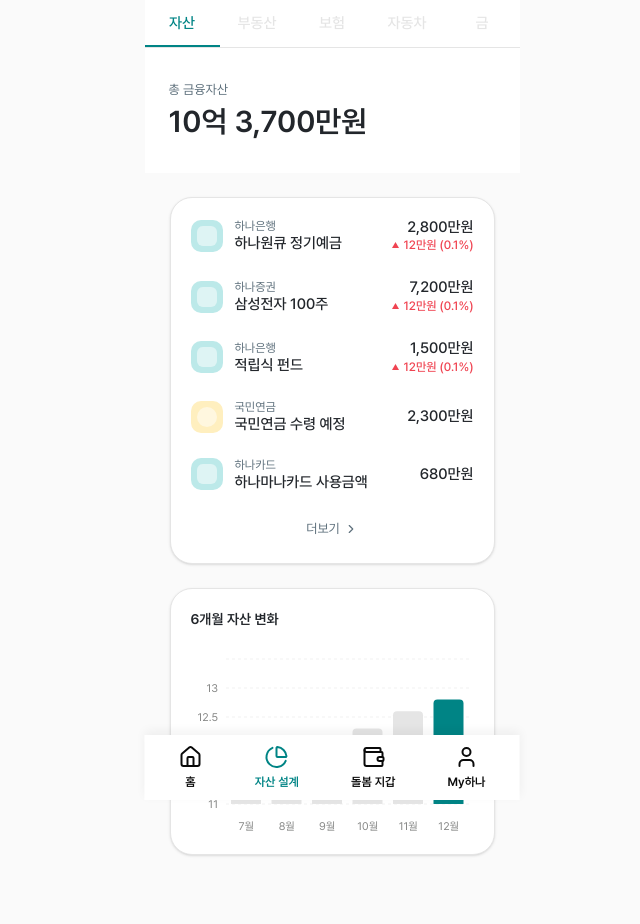
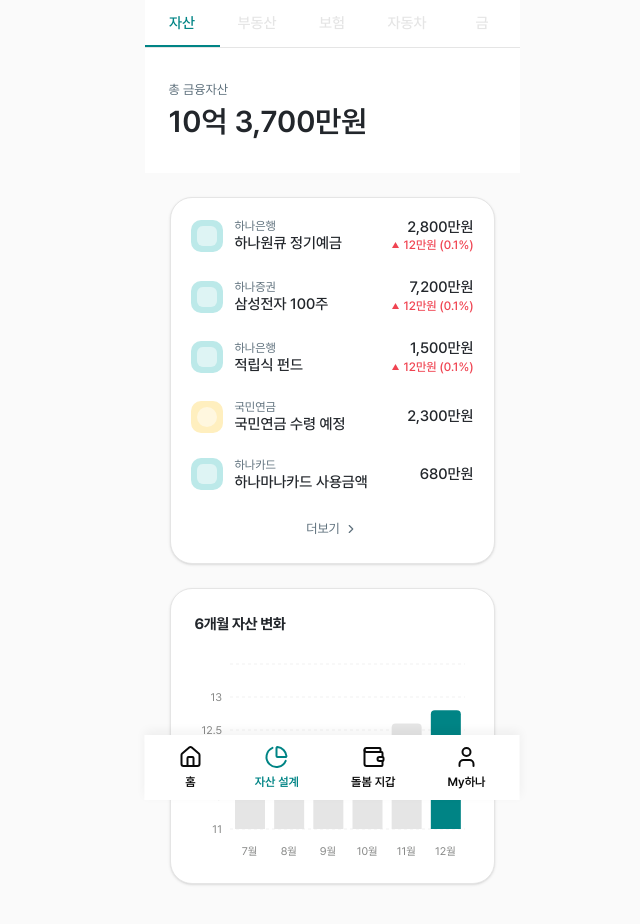
Before and after one commit to HanaroCare/hanaro-care-main, a Next.js app in the folder client/: page /asset in a window 1280 px wide. Shown: the top 924 px of the page, without its empty margins (308-948 px from the left). Built offline with nearby package versions, Linux system fonts and the light colour scheme.

Commit message:
HN-17-feat/금 페이지 상세 추가

```diff
--- a/client/app/asset/components/AssetChangeChart.tsx
+++ /dev/null
@@ -1,76 +0,0 @@
-'use client';
-
-import {
-  Bar,
-  BarChart,
-  CartesianGrid,
-  Cell,
-  ResponsiveContainer,
-  XAxis,
-  YAxis,
-} from 'recharts';
-
-type ChartDataItem = {
-  month: string;
-  value: number;
-};
-
-const CHART_DATA: ChartDataItem[] = [
-  { month: '7월', value: 11.8 },
-  { month: '8월', value: 12.1 },
-  { month: '9월', value: 11.5 },
-  { month: '10월', value: 12.3 },
-  { month: '11월', value: 12.6 },
-  { month: '12월', value: 12.8 },
-];
-
-const TICK_STYLE = { fontSize: 11, fill: '#888988' } as const;
-
-export function AssetChangeChart() {
-  return (
-    <div className="w-81.25 rounded-3xl border border-border-gray bg-white p-5 shadow-sm">
-      <h3 className="mb-6 font-semibold text-[14px] text-hana-black-900">
-        6개월 자산 변화
-      </h3>
-
-      <div className="h-45 w-full">
-        <ResponsiveContainer width="100%" height="100%">
-          <BarChart
-            data={CHART_DATA}
-            margin={{ top: 5, right: 5, left: -25, bottom: 0 }}
-            barSize={30}
-          >
-            <CartesianGrid
-              strokeDasharray="3 3"
-              vertical={false}
-              stroke="#E5E5E5"
-              opacity={0.5}
-            />
-            <XAxis
-              dataKey="month"
-              axisLine={false}
-              tickLine={false}
-              tick={TICK_STYLE}
-              dy={10}
-            />
-            <YAxis
-              axisLine={false}
-              tickLine={false}
-              tick={TICK_STYLE}
-              domain={[11, 13.5]}
-              ticks={[11, 11.5, 12, 12.5, 13]}
-            />
-            <Bar dataKey="value" radius={[4, 4, 0, 0]} animationDuration={1500}>
-              {CHART_DATA.map((entry, index) => (
-                <Cell
-                  key={entry.month}
-                  fill={index === CHART_DATA.length - 1 ? '#008485' : '#E5E5E5'}
-                />
-              ))}
-            </Bar>
-          </BarChart>
-        </ResponsiveContainer>
-      </div>
-    </div>
-  );
-}
--- /dev/null
+++ b/client/app/asset/components/AssetChart.tsx
@@ -0,0 +1,153 @@
+"use client";
+
+import { motion } from "framer-motion";
+import {
+	Bar,
+	BarChart,
+	CartesianGrid,
+	Cell,
+	Line,
+	LineChart,
+	ResponsiveContainer,
+	Tooltip,
+	XAxis,
+	YAxis,
+} from "recharts";
+
+type ChartType = "bar" | "line";
+
+type ChartDataItem = {
+	name: string;
+	value: number;
+};
+
+type BarChartConfig = {
+	type: "bar";
+	activeColor?: string;
+	inactiveColor?: string;
+	domain?: [number, number];
+	ticks?: number[];
+};
+
+type LineChartConfig = {
+	type: "line";
+	color?: string;
+	domain?: [number, number];
+	ticks?: number[];
+};
+
+type AssetChartProps = {
+	title: string;
+	subtitle?: string;
+	data: ChartDataItem[];
+	config: BarChartConfig | LineChartConfig;
+};
+
+const TICK_STYLE = { fontSize: 11, fill: "#888988" } as const;
+
+export function AssetChart({ title, subtitle, data, config }: AssetChartProps) {
+	return (
+		<motion.div
+			initial={{ opacity: 0, y: 20 }}
+			animate={{ opacity: 1, y: 0 }}
+			className="w-81.25 rounded-3xl border-[0.5px] border-border-gray bg-white p-6 shadow-sm"
+		>
+			<div className="mb-6 flex flex-col gap-1">
+				<h3 className="font-bold text-[15px] text-hana-black-900 tracking-tight">
+					{title}
+				</h3>
+				{subtitle && (
+					<p className="text-[12px] text-hana-black-500 tracking-tight">
+						{subtitle}
+					</p>
+				)}
+			</div>
+
+			<div className="h-[200px] w-full">
+				<ResponsiveContainer width="100%" height="100%">
+					{config.type === "bar" ? (
+						<BarChart
+							data={data}
+							margin={{ top: 5, right: 5, left: -25, bottom: 0 }}
+							barSize={30}
+						>
+							<CartesianGrid
+								strokeDasharray="3 3"
+								vertical={false}
+								stroke="#E5E5E5"
+								opacity={0.5}
+							/>
+							<XAxis
+								dataKey="name"
+								axisLine={false}
+								tickLine={false}
+								tick={TICK_STYLE}
+								dy={10}
+							/>
+							<YAxis
+								axisLine={false}
+								tickLine={false}
+								tick={TICK_STYLE}
+								domain={config.domain}
+								ticks={config.ticks}
+							/>
+							<Bar
+								dataKey="value"
+								radius={[4, 4, 0, 0]}
+								animationDuration={1500}
+							>
+								{data.map((_, index) => (
+									<Cell
+										key={data[index].name}
+										fill={
+											index === data.length - 1
+												? (config.activeColor ?? "#008485")
+												: (config.inactiveColor ?? "#E5E5E5")
+										}
+									/>
+								))}
+							</Bar>
+						</BarChart>
+					) : (
+						<LineChart
+							data={data}
+							margin={{ top: 5, right: 5, left: -20, bottom: 0 }}
+						>
+							<CartesianGrid vertical={false} stroke="#F2F4F7" />
+							<XAxis
+								dataKey="name"
+								axisLine={false}
+								tickLine={false}
+								tick={TICK_STYLE}
+								dy={10}
+							/>
+							<YAxis
+								axisLine={false}
+								tickLine={false}
+								tick={TICK_STYLE}
+								domain={config.domain}
+								ticks={config.ticks}
+							/>
+							<Tooltip
+								contentStyle={{
+									borderRadius: "12px",
+									border: "none",
+									boxShadow: "0 4px 12px rgba(0,0,0,0.1)",
+									fontSize: "12px",
+								}}
+							/>
+							<Line
+								type="monotone"
+								dataKey="value"
+								stroke={config.color ?? "#008485"}
+								strokeWidth={3}
+								dot={{ r: 4, fill: config.color ?? "#008485", strokeWidth: 0 }}
+								activeDot={{ r: 6, strokeWidth: 0 }}
+							/>
+						</LineChart>
+					)}
+				</ResponsiveContainer>
+			</div>
+		</motion.div>
+	);
+}
--- a/client/app/asset/components/AssetDetailCard.tsx
+++ b/client/app/asset/components/AssetDetailCard.tsx
@@ -16,10 +16,11 @@ const ICON_MAP: Record<IconType, string> = {
 const EMOJI_MAP: Record<string, string> = {
 	property: "🏠",
 	car: "🚗",
+	gold: "🥇",
 };
 
 type DetailedAssetCardProps = {
-	type: "property" | "car";
+	type: "property" | "car" | "gold";
 	title?: string;
 	subtitle?: string;
 	value?: string;
@@ -39,7 +40,7 @@ type InsuranceAssetCardProps = {
 
 type AssetDetailCardProps = DetailedAssetCardProps | InsuranceAssetCardProps;
 
-const DEFAULT_VALUES: Record<"property" | "car", DetailedAssetCardProps> = {
+const DEFAULT_VALUES: Record<"property" | "car" | "gold", DetailedAssetCardProps> = {
 	property: {
 		type: "property",
 		title: "서울 강남구 역삼동 아파트",
@@ -57,6 +58,15 @@ const DEFAULT_VALUES: Record<"property" | "car", DetailedAssetCardProps> = {
 		change: "15만원",
 		changePercent: "0.5%",
 		isPositive: false,
+	},
+	gold: {
+		type: "gold",
+		title: "골드바 (100g)",
+		subtitle: "중량: 100g",
+		value: "1,330만원",
+		change: "80만원",
+		changePercent: "10%",
+		isPositive: true,
 	},
 };
 
--- a/client/app/asset/page.tsx
+++ b/client/app/asset/page.tsx
@@ -1,13 +1,13 @@
 "use client";
 
 import { useState } from "react";
+import { AlertBanner } from "@/components/AlertBanner";
 import { NavigationBar } from "@/components/NavigationBar";
-import { AssetChangeChart } from "./components/AssetChangeChart";
+import { AssetChart } from "./components/AssetChart";
 import { AssetDetailCard } from "./components/AssetDetailCard";
 import { AssetListCard } from "./components/AssetListCard";
 import { AssetSummaryHeader } from "./components/AssetSummaryHeader";
 import { AssetTabNavigation } from "./components/AssetTabNavigation";
-import { AlertBanner } from "@/components/AlertBanner";
 
 type TabId = "asset" | "realestate" | "insurance" | "car" | "gold";
 
@@ -17,7 +17,22 @@ function TabContent({ activeTab }: { activeTab: TabId }) {
 			return (
 				<>
 					<AssetListCard />
-					<AssetChangeChart />
+					<AssetChart
+						title="6개월 자산 변화"
+						data={[
+							{ name: "7월", value: 11.8 },
+							{ name: "8월", value: 12.1 },
+							{ name: "9월", value: 11.5 },
+							{ name: "10월", value: 12.3 },
+							{ name: "11월", value: 12.6 },
+							{ name: "12월", value: 12.8 },
+						]}
+						config={{
+							type: "bar",
+							domain: [11, 13.5],
+							ticks: [11, 11.5, 12, 12.5, 13],
+						}}
+					/>
 				</>
 			);
 		case "realestate":
@@ -26,8 +41,8 @@ function TabContent({ activeTab }: { activeTab: TabId }) {
 					<AssetDetailCard type="property" />
 					<AssetDetailCard
 						type="property"
-						address="경기 성남시 분당구 아파트"
-						details="59㎡ (25평)"
+						title="경기 성남시 분당구 아파트"
+						subtitle="59㎡ (25평)"
 						value="5억 1,000만원"
 						change="800만원"
 						changePercent="5%"
@@ -75,7 +90,38 @@ function TabContent({ activeTab }: { activeTab: TabId }) {
 				</>
 			);
 		case "gold":
-			return <div>금 컴포넌트 준비 중</div>;
+			return (
+				<>
+					<AssetDetailCard type="gold" />
+					<AssetDetailCard
+						type="gold"
+						title="KRX 금시장 잔고"
+						subtitle="중량: 37.5g"
+						value="438만원"
+						change="22만원"
+						changePercent="10.2%"
+						isPositive={true}
+					/>
+					<AssetChart
+						title="국제 금 시세"
+						subtitle="최근 6개월 기준"
+						data={[
+							{ name: "7월", value: 1100 },
+							{ name: "8월", value: 1250 },
+							{ name: "9월", value: 1150 },
+							{ name: "10월", value: 1300 },
+							{ name: "11월", value: 1380 },
+							{ name: "12월", value: 1400 },
+						]}
+						config={{
+							type: "line",
+							color: "#C1B483",
+							domain: [0, 1400],
+							ticks: [0, 350, 700, 1050, 1400],
+						}}
+					/>
+				</>
+			);
 		default:
 			return null;
 	}
```
